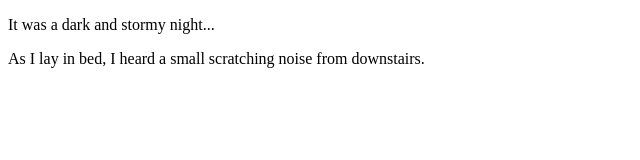
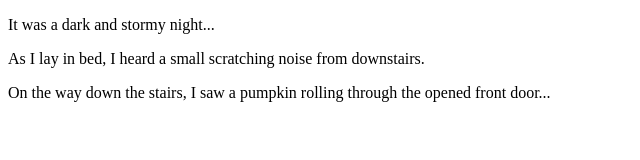
Before and after one commit to rvanemanii/fireside-story, a plain HTML site: page index.html in a window 1280 px wide. Shown: the whole page, without its empty margins (0-640 px from the left). Drawn offline with Linux system fonts and the light colour scheme.

Commit message:
added third line of story

```diff
--- a/index.html
+++ b/index.html
@@ -4,5 +4,6 @@
   <body>
     <p>It was a dark and stormy night...</p>
 	<p>As I lay in bed, I heard a small scratching noise from downstairs.</p>
+	<p>On the way down the stairs, I saw a pumpkin rolling through the opened front door...</p>
   </body>
 </html>
```
